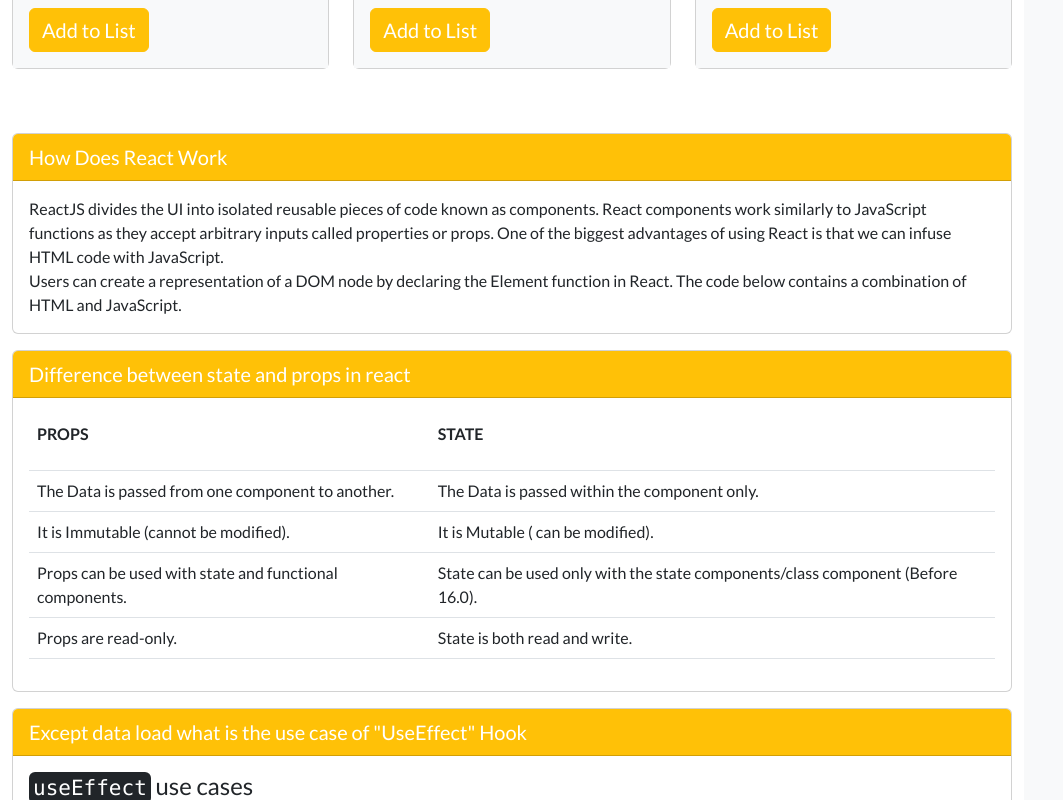
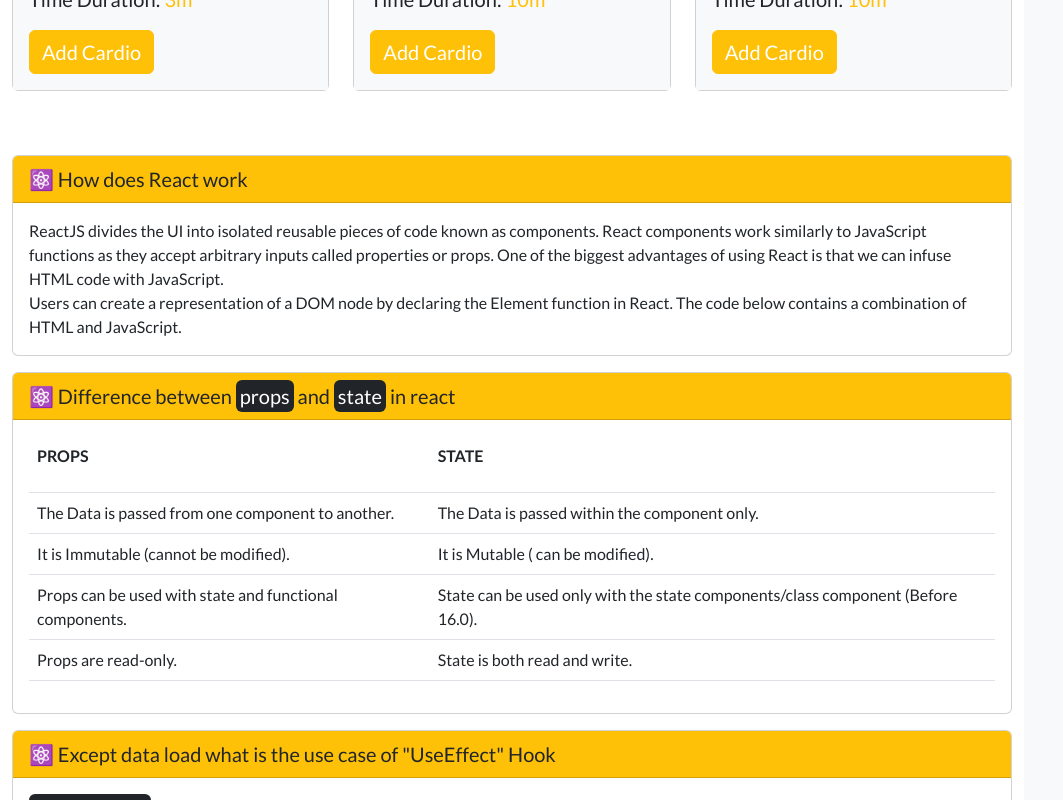
Before and after one commit to MushfiqMoon/cardio-master, a React (Create React App) app in the folder cardio-master/: page / in a window 1280 px wide. Shown: the part 1460-2260 px from the top of the page, without its empty margins (0-1063 px from the left). Built offline with nearby package versions, Linux system fonts and the light colour scheme.

Commit message:
local storage done

```diff
--- a/cardio-master/public/data.json
+++ b/cardio-master/public/data.json
@@ -3,6 +3,7 @@
         "id": "01",
         "url": "https://res.cloudinary.com/dxgr1p8tm/image/upload/v1664387138/cardio-workouts/battle-ropes_kcupk7.webp",
         "name": "Battle Ropes",
+        "button": "Add Cardio",
         "duration": 5,
         "set": 10
     },
@@ -10,6 +11,7 @@
         "id": "02",
         "url": "https://res.cloudinary.com/dxgr1p8tm/image/upload/v1664387137/cardio-workouts/kick-boxing_rfp1rv.webp",
         "name": "Kick Boxing",
+        "button": "Add Cardio",
         "duration": 3,
         "set": 3
     },
@@ -17,6 +19,7 @@
         "id": "03",
         "url": "https://res.cloudinary.com/dxgr1p8tm/image/upload/v1664387138/cardio-workouts/skater-jumps_xinr7n.webp",
         "name": "Skater Jumps",
+        "button": "Add Cardio",
         "duration": 5,
         "set": 5
     },
@@ -24,6 +27,7 @@
         "id": "04",
         "url": "https://res.cloudinary.com/dxgr1p8tm/image/upload/v1664387138/cardio-workouts/jumping-lunges_okeat0.webp",
         "name": "Jumping Lunges",
+        "button": "Add Cardio",
         "duration": 4,
         "set": 2
     },
@@ -31,6 +35,7 @@
         "id": "05",
         "url": "https://res.cloudinary.com/dxgr1p8tm/image/upload/v1664387138/cardio-workouts/best-exercise-bikes_byzicz.webp",
         "name": "Bicycles ",
+        "button": "Add Cardio",
         "duration": 10,
         "set": 2
     },
@@ -38,6 +43,7 @@
         "id": "06",
         "url": "https://res.cloudinary.com/dxgr1p8tm/image/upload/v1664387137/cardio-workouts/jumping-jacks_inyeiq.webp",
         "name": "Jumping Jacks",
+        "button": "Add Cardio",
         "duration": 10,
         "set": 10
     },
@@ -45,6 +51,7 @@
         "id": "07",
         "url": "https://res.cloudinary.com/dxgr1p8tm/image/upload/v1664387138/cardio-workouts/plank-jacks_g9r06v.webp",
         "name": "Plank Jacks",
+        "button": "Add Cardio",
         "duration": 3,
         "set": 3
     },
@@ -52,6 +59,7 @@
         "id": "08",
         "url": "https://res.cloudinary.com/dxgr1p8tm/image/upload/v1664387138/cardio-workouts/mountain-climbers_jif1oi.webp",
         "name": "Mountain Climbers",
+        "button": "Add Cardio",
         "duration": 10,
         "set": 3
     },
@@ -59,6 +67,7 @@
         "id": "09",
         "url": "https://res.cloudinary.com/dxgr1p8tm/image/upload/v1664387137/cardio-workouts/high-knees_zzb6im.webp",
         "name": "High Knees",
+        "button": "Add Cardio",
         "duration": 10,
         "set": 4
     }
--- a/cardio-master/public/index.html
+++ b/cardio-master/public/index.html
@@ -24,7 +24,7 @@
       work correctly both with client-side routing and a non-root public URL.
       Learn how to configure a non-root public URL by running `npm run build`.
     -->
-    <title>Cardio Master</title>
+    <title>Cardio Master Club</title>
     <link href="https://cdn.jsdelivr.net/npm/bootstrap@5.2.1/dist/css/bootstrap.min.css" rel="stylesheet" integrity="sha384-iYQeCzEYFbKjA/T2uDLTpkwGzCiq6soy8tYaI1GyVh/UjpbCx/TYkiZhlZB6+fzT" crossorigin="anonymous">
   </head>
   <body>
--- a/cardio-master/src/components/Blog/Blog.js
+++ b/cardio-master/src/components/Blog/Blog.js
@@ -6,8 +6,8 @@
       <div className="col-md-12">
 
         <div className="card mt-5 mb-3">
-          <div className="card-header bg-warning text-white fs-5">
-            How Does React Work
+          <div className="card-header bg-warning fs-5">
+            ⚛️ How does React work
           </div>
           <div className="card-body">
             <p className="card-text">ReactJS divides the UI into isolated reusable pieces of code known as components. React components work similarly to JavaScript functions as they accept arbitrary inputs called properties or props.
@@ -17,19 +17,49 @@
         </div>
 
         <div className="card mb-3">
-          <div className="card-header bg-warning text-white fs-5">
-            Difference between state and props in react
+          <div className="card-header bg-warning fs-5">
+            ⚛️ Difference between <span className='bg-dark p-1 rounded text-white'>props</span> and <span className='bg-dark p-1 rounded text-white'>state</span> in react
           </div>
           <div className="card-body">
             <div className="card-text">
-              <table className="table"><tbody><tr><td><p><strong>PROPS</strong></p></td><td><p><strong>STATE</strong></p></td></tr><tr><td>The Data is passed from one component to another.</td><td>The Data is passed within the component only.</td></tr><tr><td>It is Immutable (cannot be modified).</td><td>It is Mutable ( can be modified).</td></tr><tr><td>Props can be used with state and functional components.</td><td>State can be used only with the state components/class component (Before 16.0).</td></tr><tr><td>Props are read-only.</td><td>State is both read and write.</td></tr></tbody></table>
+              <table className="table">
+                <tbody>
+                  <tr>
+                    <td>
+                      <p>
+                        <strong>PROPS</strong>
+                      </p>
+                    </td>
+                    <td>
+                      <p>
+                        <strong>STATE</strong>
+                      </p>
+                    </td>
+                  </tr>
+                  <tr>
+                    <td>The Data is passed from one component to another.</td>
+                    <td>The Data is passed within the component only.</td>
+                  </tr>
+                  <tr>
+                    <td>It is Immutable (cannot be modified).</td>
+                    <td>It is Mutable ( can be modified).</td>
+                  </tr>
+                  <tr>
+                    <td>Props can be used with state and functional components.</td>
+                    <td>State can be used only with the state components/class component (Before 16.0).</td>
+                  </tr>
+                  <tr>
+                    <td>Props are read-only.</td><td>State is both read and write.</td>
+                  </tr>
+                </tbody>
+              </table>
             </div>
           </div>
         </div>
 
         <div className="card mb-3">
-          <div className="card-header bg-warning text-white fs-5">
-            Except data load what is the use case of "UseEffect" Hook
+          <div className="card-header bg-warning fs-5">
+            ⚛️ Except data load what is the use case of "UseEffect" Hook
           </div>
           <div className="card-body">
             <div className="card-text">
--- a/cardio-master/src/components/Card/Card.js
+++ b/cardio-master/src/components/Card/Card.js
@@ -1,9 +1,9 @@
 import React from 'react'
 
-const Card = ({ data,handleCardioAdd }) => {
+const Card = ({ data, handleCardioAdd }) => {
 
     // console.log(data)
-    const { duration, name, set, url } = data;
+    const { duration, name, set, url, button } = data;
 
     return (
         <div className="card my-3">
@@ -11,7 +11,7 @@
             <div className="card-body bg-light">
                 <h3 className="card-title text-warning">{name}</h3>
                 <p className="card-text fs-5">SET: {set}<br />Time Duration: <span className='text-warning'>{duration}m</span></p>
-                <button onClick={(event)=>{handleCardioAdd(event,duration)}}  className="btn btn-warning text-white fs-5">Add to List</button>
+                <button onClick={(event) => { handleCardioAdd(event, duration) }} className="btn btn-warning text-white fs-5">{button}</button>
             </div>
         </div>
     )
--- a/cardio-master/src/components/Nav/Nav.css
+++ b/cardio-master/src/components/Nav/Nav.css
@@ -1,7 +1,8 @@
 .menu-nav {
-
     display: flex;
     align-items: center;
+    background: #fff;
+    padding: 10px;
 }
 
 .menu-nav img {
--- a/cardio-master/src/components/Nav/Nav.js
+++ b/cardio-master/src/components/Nav/Nav.js
@@ -4,7 +4,7 @@
 
 const Nav = () => {
   return (
-    <div className='menu-nav my-5'>
+    <div className='menu-nav my-5 rounded border border-1'>
         <img src={logo} alt="logo" />
         <h1 className='text-warning'>Cardio-Master-Club</h1>
     </div>
--- a/cardio-master/src/components/Sidebar/Sidebar.js
+++ b/cardio-master/src/components/Sidebar/Sidebar.js
@@ -1,11 +1,11 @@
-import React, { useState } from 'react'
+import React, { useState, useEffect } from 'react'
 import "./Sidebar.css"
 import { FontAwesomeIcon } from '@fortawesome/react-fontawesome'
 import { faMapPin, faWeightScale, faTextHeight } from '@fortawesome/free-solid-svg-icons'
 import { ToastContainer, toast } from 'react-toastify';
 import 'react-toastify/dist/ReactToastify.css';
 
-const breaktTimer = [
+const breakTimer = [
     { name: "10s", value: 10 },
     { name: "20s", value: 20 },
     { name: "30s", value: 30 },
@@ -31,9 +31,16 @@
 
         setBreakDuration(value);
 
-        let time = value
+        // Local Storage
+        localStorage.setItem("break-time", value)
+    }
 
-    }
+    // Retreave data from local storage
+    useEffect(() => {
+
+        setBreakDuration(+localStorage.getItem("break-time"))
+
+    }, [])
 
     return (
         <>
@@ -60,7 +67,7 @@
                 <h2 className='text-warning mb-4'>Add A Break</h2>
                 <div className="d-flex align-items-center justify-content-around bg-white py-3 rounded border border-1 mb-5">
                     {
-                        breaktTimer.map((breakTime, i) => (
+                        breakTimer.map((breakTime, i) => (
                             <div
                                 key={i}
                                 className={`break-btn text-dark rounded-circle p-2 border border-3 ${breakDuration === breakTime.value ? 'bg-warning' : ''}`}
@@ -70,7 +77,6 @@
                             </div>
                         ))
                     }
-
                 </div>
 
                 <h2 className='text-warning mb-4'>Exercise Detais</h2>
```
